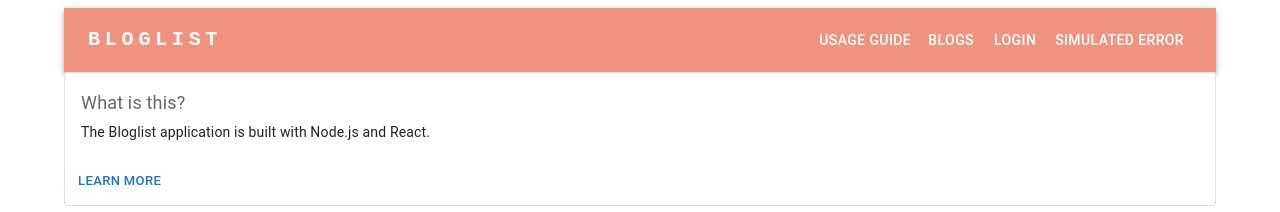
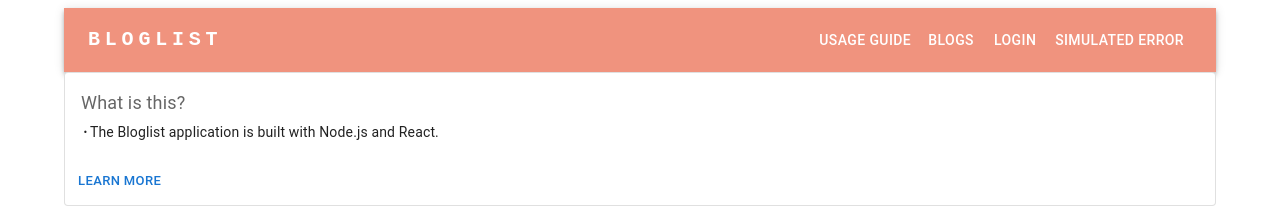
Before and after one commit to cherylfong/netscapia-hooks-esbuild, a React (Vite) app in the folder bloglist/client/: page /about in a window 1280 px wide. Shown: the top 212 px of the page. Built offline with nearby package versions, Linux system fonts and the light colour scheme; no server answers.

Commit message:
use styled bulletpoint

```diff
--- a/bloglist/client/src/components/About.jsx
+++ b/bloglist/client/src/components/About.jsx
@@ -26,6 +26,7 @@ const card = (
       </Typography>
 
       <Typography variant="body2">
+        {bull}
         The Bloglist application is built with Node.js and React.
 
       </Typography>
```
